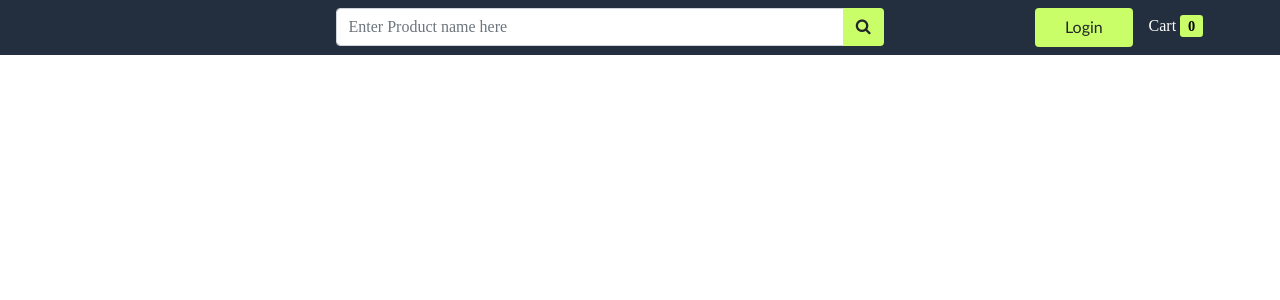
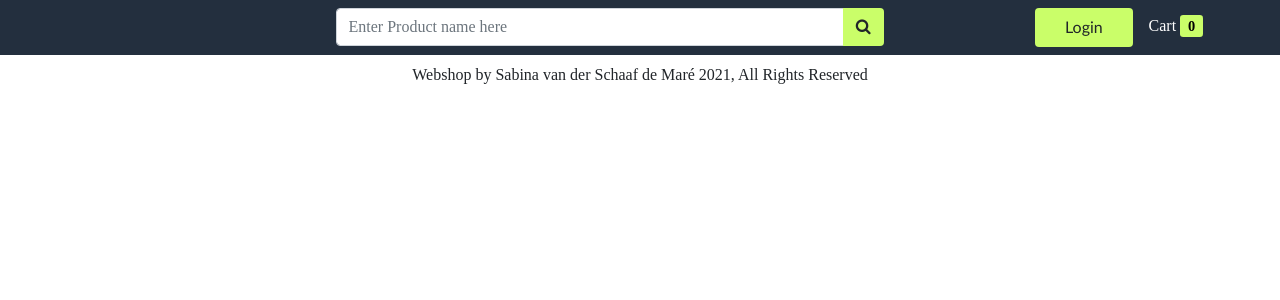
Before and after one commit to Snabbina/Final_project_Webshop_MERN_2021, a React (Create React App) app in the folder frontend/: page / in a window 1280 px wide. Shown: the top 300 px of the page. Built offline with nearby package versions, Linux system fonts and the light colour scheme.

Commit message:
Made Footer, and some dummy css added

```diff
--- a/frontend/src/App.js
+++ b/frontend/src/App.js
@@ -1,10 +1,12 @@
 // import './App.css';
 import Header from './components/layouts/Header'
+import Footer from './components/layouts/Footer'
 
 const App = () => {
   return (
     <div className="App">
       <Header />
+      <Footer />
     </div>
   );
 }
--- /dev/null
+++ b/frontend/src/components/layouts/Footer.js
@@ -0,0 +1,16 @@
+import React from 'react'
+import "../../App.css";
+
+const Footer = () => {
+    return (
+        <>
+            <footer className="py-1">
+                <p className="text-center mt-1">
+                    Webshop by Sabina van der Schaaf de Maré 2021, All Rights Reserved
+                </p>
+            </footer>
+        </>
+    )
+}
+
+export default Footer;
```
Also changed, not shown: 1 other file (tests, documents, lock files or other folders).
